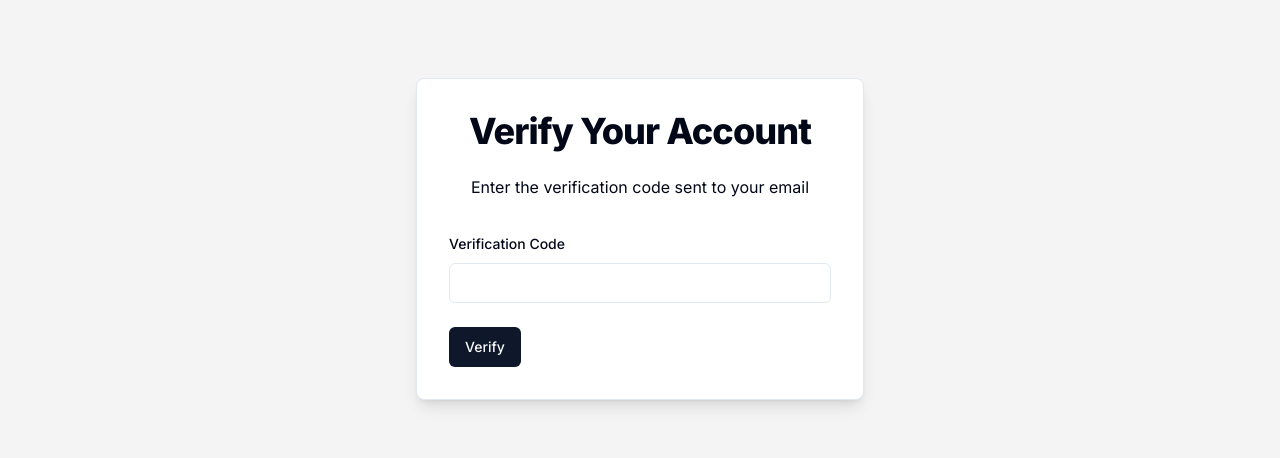
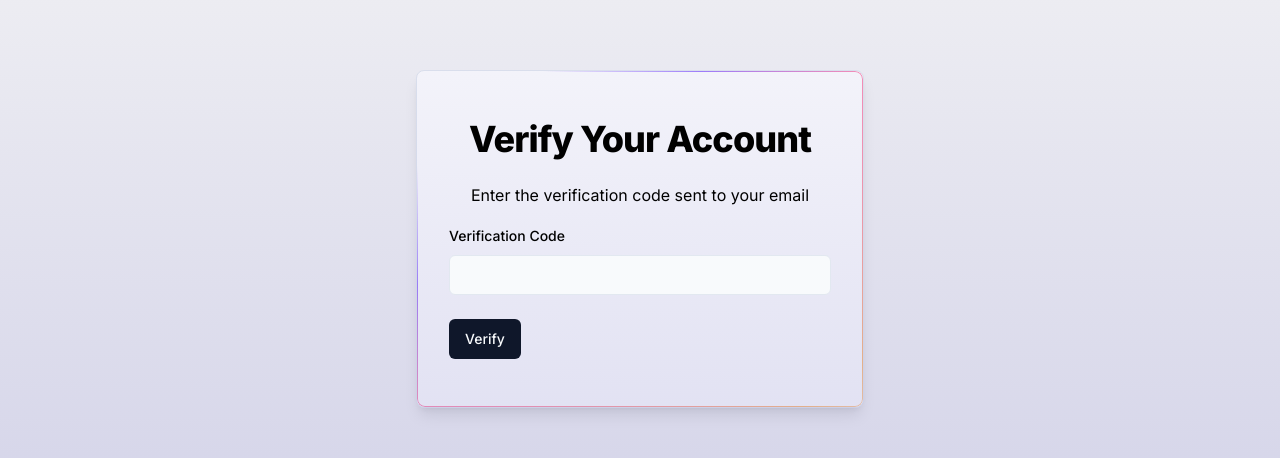
Before and after one commit to amitsaini144/somethink, a Next.js app: page /verify/1 in a window 1280 px wide. Shown: the part 161-619 px from the top of the page. Built offline with nearby package versions, Linux system fonts and the light colour scheme; no server answers.

Commit message:
verify page ui updated

```diff
--- a/src/app/(auth)/verify/[username]/page.tsx
+++ b/src/app/(auth)/verify/[username]/page.tsx
@@ -17,6 +17,8 @@ import { useParams, useRouter } from 'next/navigation';
 import { useForm } from 'react-hook-form';
 import * as z from 'zod';
 import { verifySchema } from '@/schemas/zodValidation';
+import LinearGradient from "@/components/magicui/linear-gradient";
+import ShineBorder from "@/components/magicui/shine-border";
 
 export default function VerifyAccount() {
   const router = useRouter();
@@ -52,8 +54,8 @@ export default function VerifyAccount() {
   };
 
   return (
-    <div className="flex justify-center items-center min-h-screen bg-zinc-100 dark:bg-black/0">
-      <div className="w-full max-w-md p-8 space-y-8 bg-white rounded-lg shadow-lg border dark:bg-black/0">
+    <div className="flex justify-center items-center min-h-screen bg-zinc-100 dark:bg-black/0 relative">
+      <ShineBorder className="w-full max-w-sm md:max-w-md md:p-8 px-8 py-5 space-y-8 bg-white rounded-lg shadow-lg border dark:bg-black/0" color={["#A07CFE", "#FE8FB5", "#FFBE7B"]}>
         <div className="text-center">
           <h1 className="text-4xl font-extrabold tracking-tight mb-6">
             Verify Your Account
@@ -68,7 +70,7 @@ export default function VerifyAccount() {
               render={({ field }) => (
                 <FormItem>
                   <FormLabel>Verification Code</FormLabel>
-                  <Input {...field} />
+                  <Input {...field} className='dark:bg-black/0 bg-slate-50'/>
                   <FormMessage />
                 </FormItem>
               )}
@@ -76,7 +78,8 @@ export default function VerifyAccount() {
             <Button type="submit">Verify</Button>
           </form>
         </Form>
-      </div>
+      </ShineBorder>
+      <LinearGradient />
     </div>
   );
 }
```
